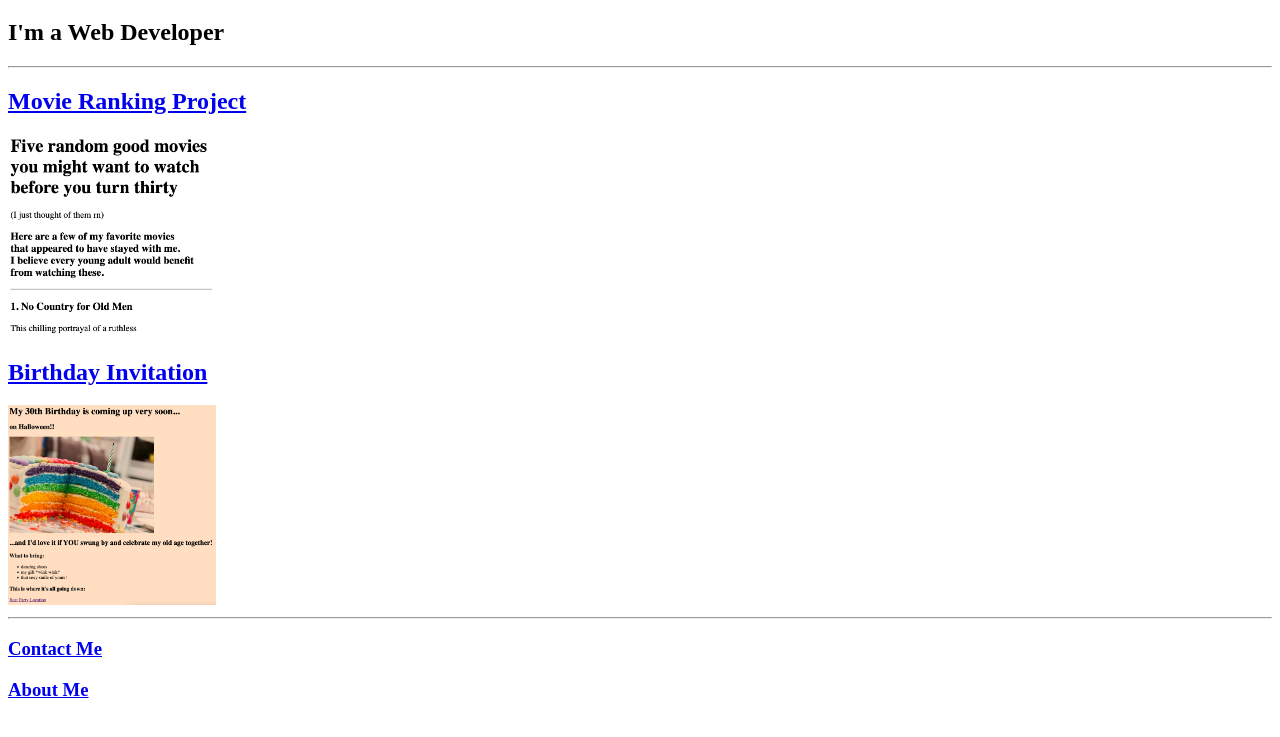
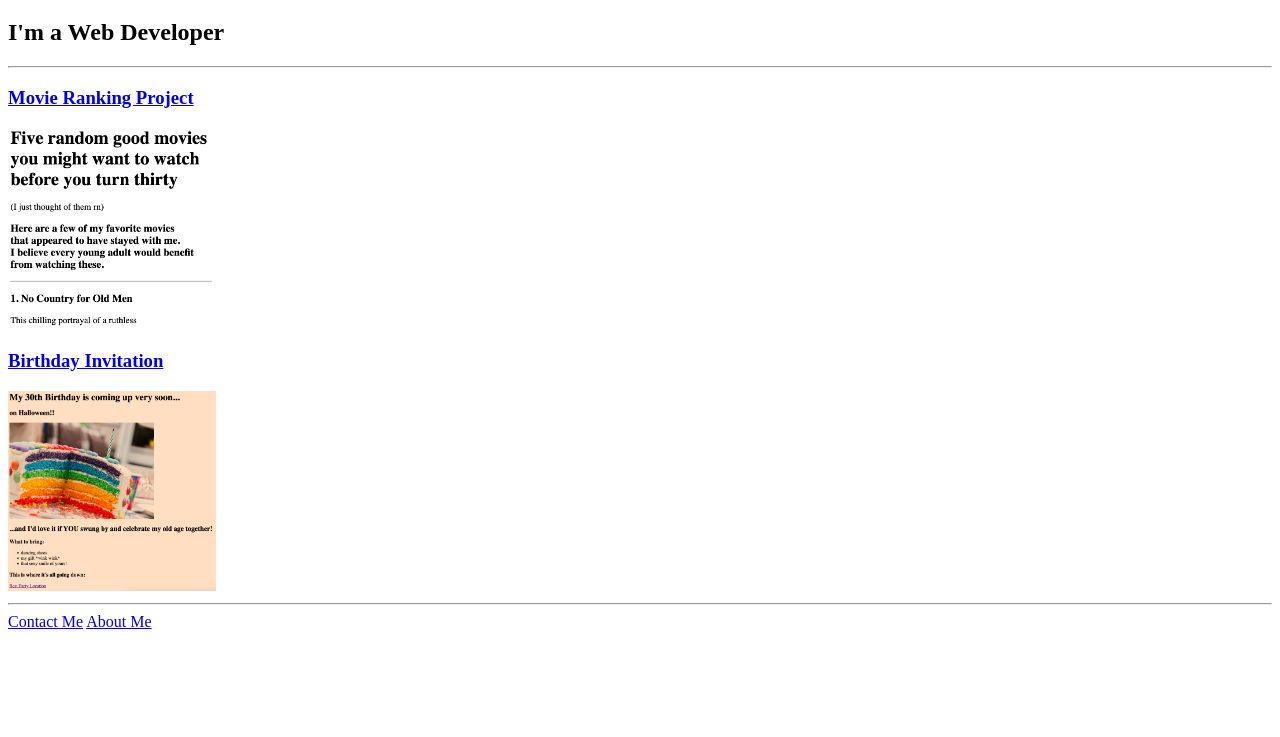
Before and after one commit to Shvedex/html-portfolio1, a plain HTML site: page index.html in a window 1280 px wide. Shown: the part 61-798 px from the top of the page. Drawn offline with Linux system fonts and the light colour scheme.

Commit message:
Update index.html

```diff
--- a/index.html
+++ b/index.html
@@ -3,30 +3,28 @@
 <html lang="en">
 <head>
     <meta charset="UTF-8">
-    <meta name="viewport" content="width=device-width, initial-scale=1.0">
     <title>Seth Vid's Portfolio</title>
 </head>
+
 <body>
     <h1>Welcome to Seth Vid's Portfolio</h1>
     <h2>I'm a Web Developer</h2>
     <hr />
     <!-- TODO 2: Add Your previous projects' HTML into the public folder -->
     <!-- TODO 3: Take screenshots of your project previews and add the images to the images folder -->
-<h2><a href="./public/indexmov.html">Movie Ranking Project</a></h2>
+    <h3><a href="./public/indexmov.html">Movie Ranking Project</a></h3>
     <img src="./assets/images/MovieList1.png" height="200"/>
-
-<h2><a href="./public/indexbd.html">Birthday Invitation</a></h2>
+    <h3><a href="./public/indexbd.html">Birthday Invitation</a></h3>
     <img src="./assets/images/BirthdayInvitation.png" height="200"/>
-
     <!-- TODO 4: Add titles/subtitles etc. -->
-
     <!-- TODO 5: Add a link to the project pages -->
-
     <!-- TODO 6: Add images to show the project previews
     HINT for TODO 6: You can use the height attribute set to 200 to make the image smaller:
     https://developer.mozilla.org/en-US/docs/Web/HTML/Element/img#attr-height -->
     <hr />
     <!-- TODO 7: Add the Contact Me and About Me page links -->
-<a href="./public/contact.html"><h3>Contact Me</h3></a> <a href="./public/about.html"><h3>About Me</h3></a>
+    <a href="./public/contact.html">Contact Me</a>
+    <a href="./public/about.html">About Me</a>
 </body>
+
 </html>
```
Lines whose indentation alone changed are shown as unchanged.
